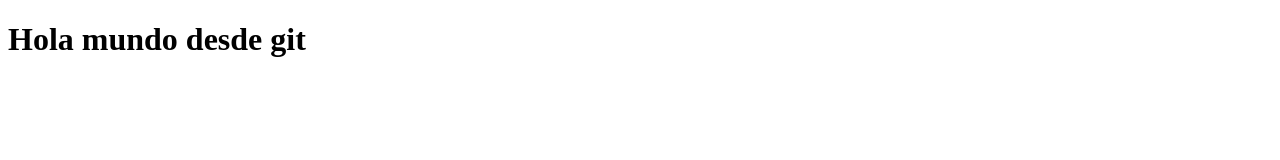
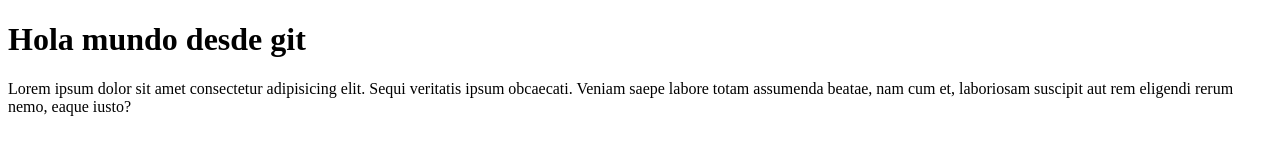
Before and after one commit to manueljrp2015/test-unit, a plain HTML site: page index.html in a window 1280 px wide. Drawn offline with Linux system fonts and the light colour scheme.

Commit message:
agregamos un parrafo

```diff
--- a/index.html
+++ b/index.html
@@ -7,5 +7,8 @@
 </head>
 <body>
     <h1>Hola mundo desde git</h1>
+    <p>
+        Lorem ipsum dolor sit amet consectetur adipisicing elit. Sequi veritatis ipsum obcaecati. Veniam saepe labore totam assumenda beatae, nam cum et, laboriosam suscipit aut rem eligendi rerum nemo, eaque iusto?
+    </p>
 </body>
 </html>
```
